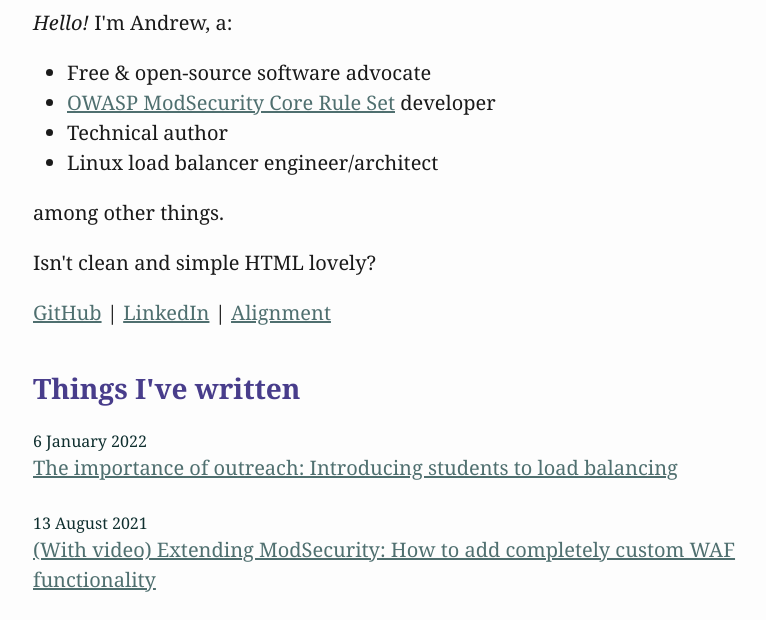
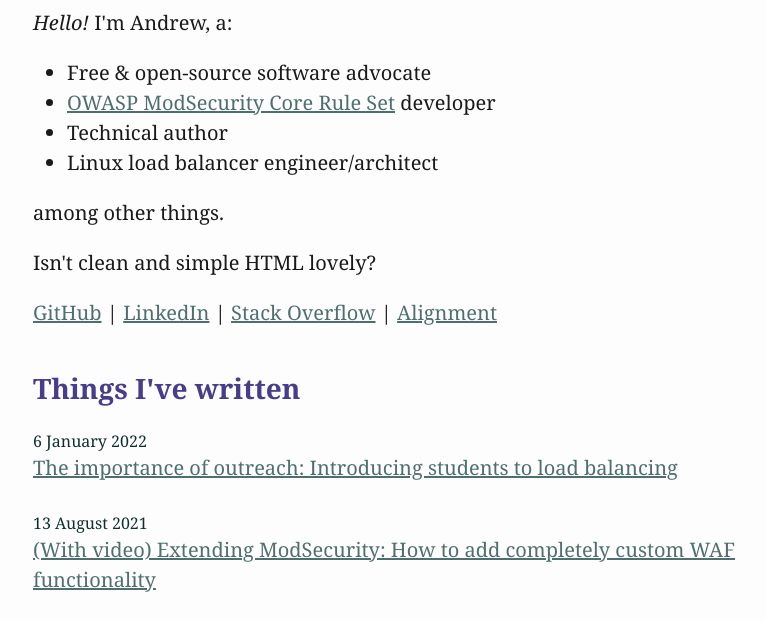
Before and after one commit to RedXanadu/ahowe.org, a plain HTML site: page html/index.html in a window 1280 px wide. Shown: the part 109-729 px from the top of the page, without its empty margins (247-1013 px from the left). Drawn offline with Linux system fonts and the light colour scheme.

Commit message:
Add link to Stack Overflow account

```diff
--- a/html/index.html
+++ b/html/index.html
@@ -207,7 +207,7 @@
 </ul>
 <p>among other things.</p>
 <p>Isn't clean and simple HTML lovely?</p>
-<p><a href="https://github.com/RedXanadu">GitHub</a> | <a href="https://www.linkedin.com/in/andrew-howe-20a423142/">LinkedIn</a> | <a href="https://en.wikipedia.org/wiki/Alignment_(Dungeons_%26_Dragons)#Chaotic_good">Alignment</a></p>
+<p><a href="https://github.com/RedXanadu">GitHub</a> | <a href="https://www.linkedin.com/in/andrew-howe-20a423142/">LinkedIn</a> | <a href="https://stackoverflow.com/users/16322997/xanadu">Stack Overflow</a> | <a href="https://en.wikipedia.org/wiki/Alignment_(Dungeons_%26_Dragons)#Chaotic_good">Alignment</a></p>
 <h1 id="things-ive-written">Things I've written</h1>
 <dl>
 <dt>6 January 2022</dt>
```
Also changed, not shown: 1 other file.
